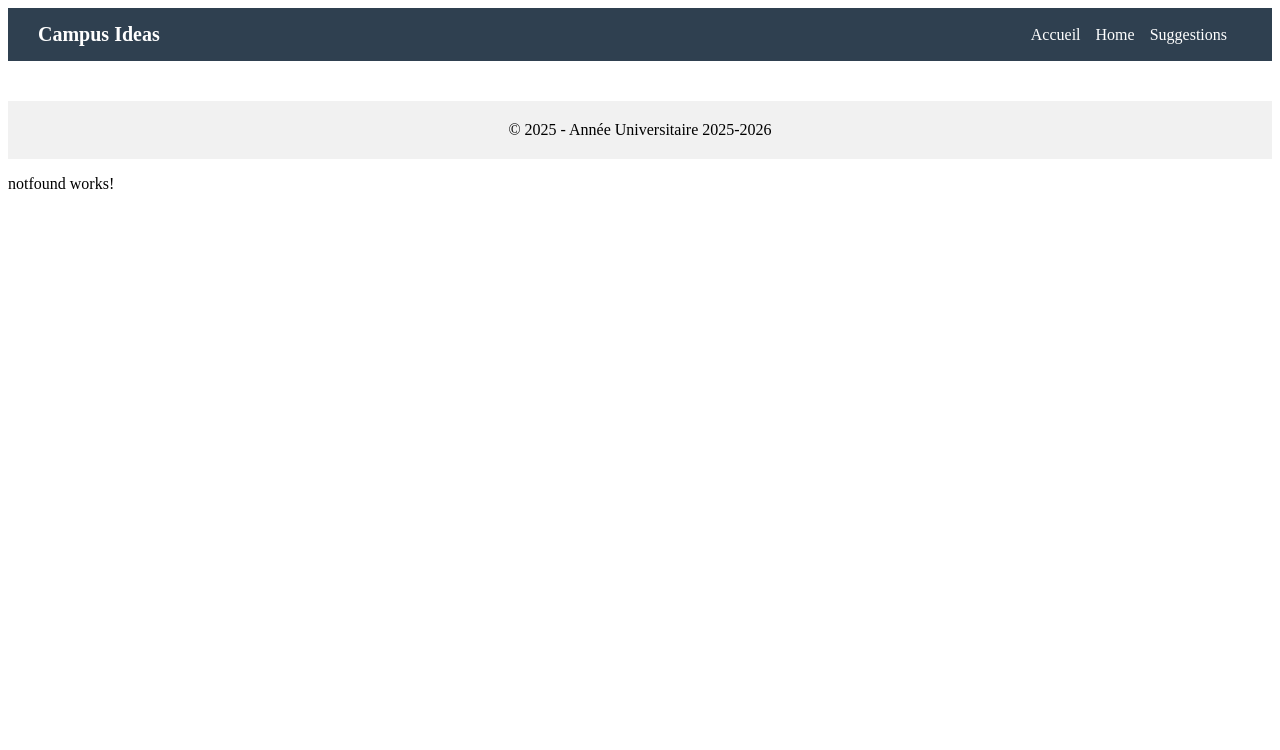
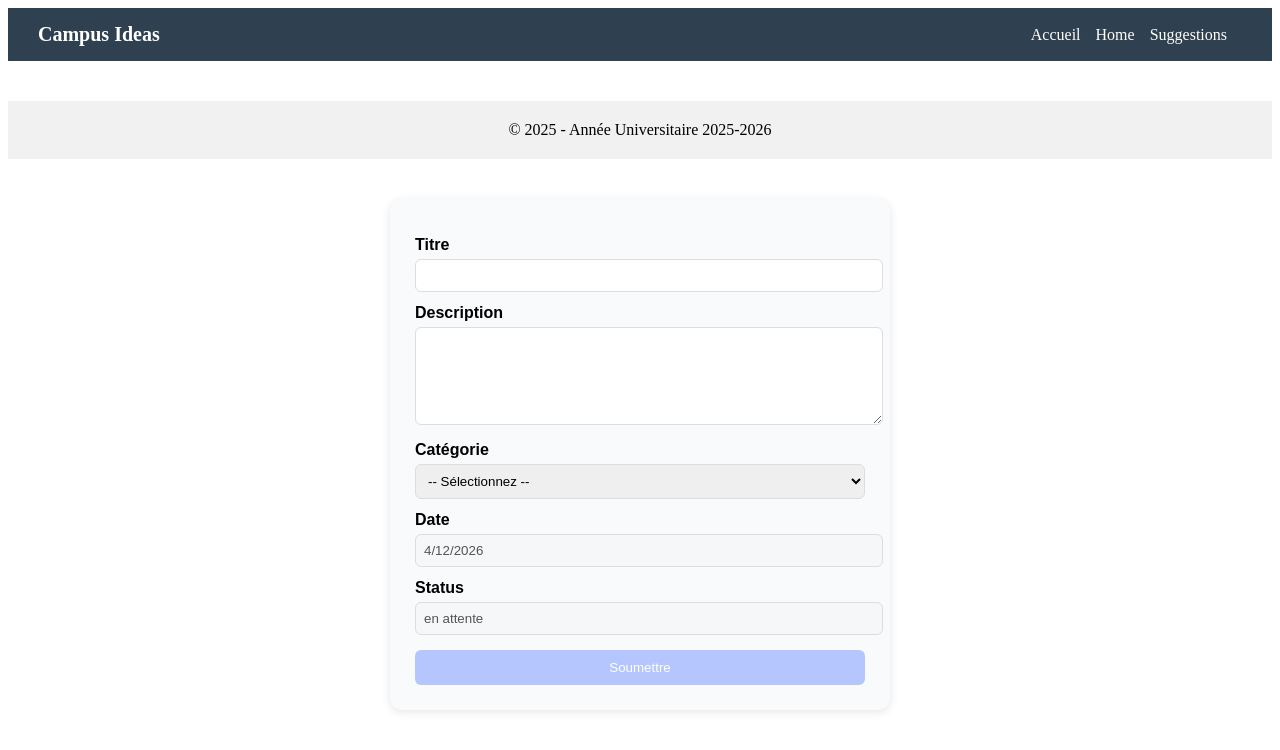
Before and after one commit to Rahma-Ayari/Workshop-Angular-Project-Esprit, an Angular app: page /add in a window 1280 px wide. Shown: the top 750 px of the page. Built offline with nearby package versions, Linux system fonts and the light colour scheme.

Commit message:
feat: add suggestion form component with validation and routing, update app module and routing configuration
add comments for suggession-details from review made in class

```diff
--- a/src/app/app-routing.module.ts
+++ b/src/app/app-routing.module.ts
@@ -4,6 +4,7 @@ import { HomeComponent } from './core/home/home.component';
 import { ListSuggestionComponent } from './suggestion/list-suggestion/list-suggestion.component';
 import { NotfoundComponent } from './core/notfound/notfound.component';
 import { SuggessionDetailsComponent } from './suggestion/suggession-details/suggession-details.component';
+import { SuggestionFormComponent } from './suggestion/suggestion-form/suggestion-form.component';
 
 const routes: Routes = [
 
@@ -11,7 +12,7 @@ const routes: Routes = [
 
   { path: 'home', component: HomeComponent },
   {path: 'suggestion', loadChildren: () => import('./suggestion/suggestion.module').then(m => m.SuggestionModule) },
-
+  { path: 'add', component: SuggestionFormComponent },
   { path: 'listSuggestion', component: ListSuggestionComponent },
   { path: 'detailsSuggestions/:id', component: SuggessionDetailsComponent },
   { path: '**', component: NotfoundComponent }
--- a/src/app/app.module.ts
+++ b/src/app/app.module.ts
@@ -1,6 +1,6 @@
 import { NgModule } from '@angular/core';
 import { BrowserModule, provideClientHydration } from '@angular/platform-browser';
-import { FormsModule } from '@angular/forms';
+import { FormsModule, ReactiveFormsModule } from '@angular/forms';
 import { AppRoutingModule } from './app-routing.module';
 import { CommonModule } from '@angular/common';
 
@@ -12,6 +12,7 @@ import { HomeComponent } from './core/home/home.component';
 import { NotfoundComponent } from './core/notfound/notfound.component';
 import { SuggessionDetailsComponent } from './suggestion/suggession-details/suggession-details.component';
 import { SuggestionModule } from './suggestion/suggestion.module';
+import { SuggestionFormComponent } from './suggestion/suggestion-form/suggestion-form.component';
 
 @NgModule({
   declarations: [
@@ -21,7 +22,8 @@ import { SuggestionModule } from './suggestion/suggestion.module';
     ListSuggestionComponent,
     HomeComponent,
     NotfoundComponent,
-    SuggessionDetailsComponent
+    SuggessionDetailsComponent,
+    SuggestionFormComponent
 
   ],
   imports: [
@@ -29,7 +31,8 @@ import { SuggestionModule } from './suggestion/suggestion.module';
     AppRoutingModule,
     CommonModule,
     FormsModule,
-    SuggestionModule
+    SuggestionModule ,
+    ReactiveFormsModule
   ],
    providers: [
     provideClientHydration()
--- a/src/app/suggestion/suggession-details/suggession-details.component.html
+++ b/src/app/suggestion/suggession-details/suggession-details.component.html
@@ -1,4 +1,4 @@
-<div class="suggestion-container" *ngIf="suggestion; else notFound">
+<div class="suggestion-container" *ngIf="suggestion;">
   <h2>Détails de la suggestion</h2>
 
   <p><strong>ID :</strong> {{ suggestion.id }}</p>
@@ -6,6 +6,8 @@
   <p><strong>Description :</strong> {{ suggestion.description }}</p>
   <p><strong>Catégorie :</strong> {{ suggestion.category }}</p>
   <p><strong>Date :</strong> {{ suggestion.date | date:'dd/MM/yyyy' }}</p>
+  <!--  //| pipe pour formater la date
+  // dyma tji piège heya w uppercase w lowercase-->
   <p><strong>Status :</strong> {{ suggestion.status }}</p>
   <p><strong>Likes :</strong> {{ suggestion.nbLikes }}</p>
 
--- a/src/app/suggestion/suggession-details/suggession-details.component.ts
+++ b/src/app/suggestion/suggession-details/suggession-details.component.ts
@@ -11,8 +11,7 @@ export class SuggessionDetailsComponent {
   suggestion: any; // variable pour stocker les détails de la suggestion
 
   constructor(private route: ActivatedRoute,private router :Router) {
-   const id = this.route.snapshot.paramMap.get('id');
-    console.log('ID de la suggestion:', id);
+
   }
   /**
    * ngOnInit(): void {
@@ -26,12 +25,13 @@ export class SuggessionDetailsComponent {
     this.route.params.subscribe(params => {
       this.id = +params['id']; // Récupérer l'ID de la suggestion à partir des paramètres de la route
       console.log('ID de la suggestion:', this.id); // Afficher l'ID dans la console pour vérification
-      this.suggestion = this.suggestions.find(s => s.id === this.id);
+      this.suggestion = this.suggestions.find(s => s.id === this.id); //=== trouver la valeur et type par contre == trouver la valeur sans se soucier du type
     });
    }
-
+// deux méthodes goback et routerLink
    goBack() {
     this.router.navigate(['/listSuggestion']);
+    // navigate souvent utiliser ajout et pour réderection automatqiue
   }
 
 
--- /dev/null
+++ b/src/app/suggestion/suggestion-form/suggestion-form.component.css
@@ -0,0 +1,49 @@
+.form-card {
+  width: 450px;
+  margin: 40px auto;
+  padding: 25px;
+  border-radius: 12px;
+  background: #f8fafc;
+  box-shadow: 0 2px 10px rgba(0,0,0,0.1);
+  font-family: Arial, sans-serif;
+}
+
+label {
+  display: block;
+  margin-top: 12px;
+  font-weight: 600;
+}
+
+input, textarea, select {
+  width: 100%;
+  padding: 8px;
+  margin-top: 5px;
+  border: 1px solid #ddd;
+  border-radius: 6px;
+}
+
+textarea {
+  min-height: 80px;
+}
+
+button {
+  margin-top: 15px;
+  width: 100%;
+  padding: 10px;
+  background: #4f83ff;
+  color: white;
+  border: none;
+  border-radius: 6px;
+  cursor: pointer;
+}
+
+button:disabled {
+  background: #b5c6ff;
+  cursor: not-allowed;
+}
+
+.error {
+  color: red;
+  font-size: 12px;
+  margin-top: 3px;
+}
--- /dev/null
+++ b/src/app/suggestion/suggestion-form/suggestion-form.component.html
@@ -0,0 +1,54 @@
+<div class="form-card">
+
+  <form [formGroup]="suggestionForm" (ngSubmit)="onSubmit()">
+
+    <!-- TITLE -->
+    <label>Titre</label>
+    <input formControlName="title">
+
+    <div class="error" *ngIf="title?.touched && title?.invalid">
+      <div *ngIf="title?.errors?.['required']">Le titre est obligatoire.</div>
+      <div *ngIf="title?.errors?.['minlength']">Minimum 5 caractères.</div>
+      <div *ngIf="title?.errors?.['pattern']">
+        Doit commencer par une majuscule et contenir uniquement des lettres.
+      </div>
+    </div>
+
+    <!-- DESCRIPTION -->
+    <label>Description</label>
+    <textarea formControlName="description"></textarea>
+
+    <div class="error" *ngIf="description?.touched && description?.invalid">
+      <div *ngIf="description?.errors?.['required']">La description est obligatoire.</div>
+      <div *ngIf="description?.errors?.['minlength']">
+        Minimum 30 caractères.
+      </div>
+    </div>
+
+    <!-- CATEGORY -->
+    <label>Catégorie</label>
+    <select formControlName="category">
+      <option value="">-- Sélectionnez --</option>
+      <option *ngFor="let c of categories" [value]="c">{{ c }}</option>
+    </select>
+
+    <div class="error" *ngIf="category?.touched && category?.invalid">
+      La catégorie est obligatoire.
+    </div>
+
+    <!-- DATE -->
+    <label>Date</label>
+    <input formControlName="date" readonly>
+
+    <!-- STATUS -->
+    <label>Status</label>
+    <input formControlName="status" readonly>
+
+    <!-- SUBMIT -->
+    <button type="submit" [disabled]="suggestionForm.invalid">
+      Soumettre
+    </button>
+
+  </form>
+
+</div>
--- /dev/null
+++ b/src/app/suggestion/suggestion-form/suggestion-form.component.ts
@@ -0,0 +1,60 @@
+import { Component } from '@angular/core';
+import { FormBuilder, FormControl, FormGroup, Validators } from '@angular/forms';
+import { Router } from '@angular/router';
+
+@Component({
+  selector: 'app-suggestion-form',
+  templateUrl: './suggestion-form.component.html',
+  styleUrl: './suggestion-form.component.css'
+})
+export class SuggestionFormComponent {
+constructor(private fb:FormBuilder, private router:Router) { }
+suggestionForm!:FormGroup;
+ngOnInit(): void {
+  this.suggestionForm=this.fb.group({
+    title:['',[Validators.required,Validators.minLength(5),Validators.pattern('^[A-Z][a-zA-Z ]*$')]],
+    description:['',[Validators.required,Validators.minLength(30)]],
+    category:['',Validators.required],
+    date: [{ value: new Date().toLocaleDateString(), disabled: true }],
+    status: [{ value: 'en attente', disabled: true }],
+    nbLikes: [{ value: 0, disabled: true }]
+  })  }
+ /*  userForm=new FormGroup({
+    username:new FormControl(''),
+    email:new FormControl(''),
+    password:new FormControl('')
+  }) */
+  onSubmit() {
+  if (this.suggestionForm.invalid) return;
+
+  this.router.navigate(['/listSuggestion']);
+}
+
+  categories: string[] = [
+    'Infrastructure et bâtiments',
+    'Technologie et services numériques',
+    'Restauration et cafétéria',
+    'Hygiène et environnement',
+    'Transport et mobilité',
+    'Activités et événements',
+    'Sécurité',
+    'Communication interne',
+    'Accessibilité',
+    'Autre'
+  ];
+
+  get title() {
+    return this.suggestionForm.get('title');
+  }
+  get description() {
+    return this.suggestionForm.get('description');
+  }
+  get category() {
+    return this.suggestionForm.get('category');
+  }
+  get date() {
+    return this.suggestionForm.get('date');
+  }
+
+
+}
```
Also changed, not shown: 1 other file (tests, documents, lock files or other folders).
